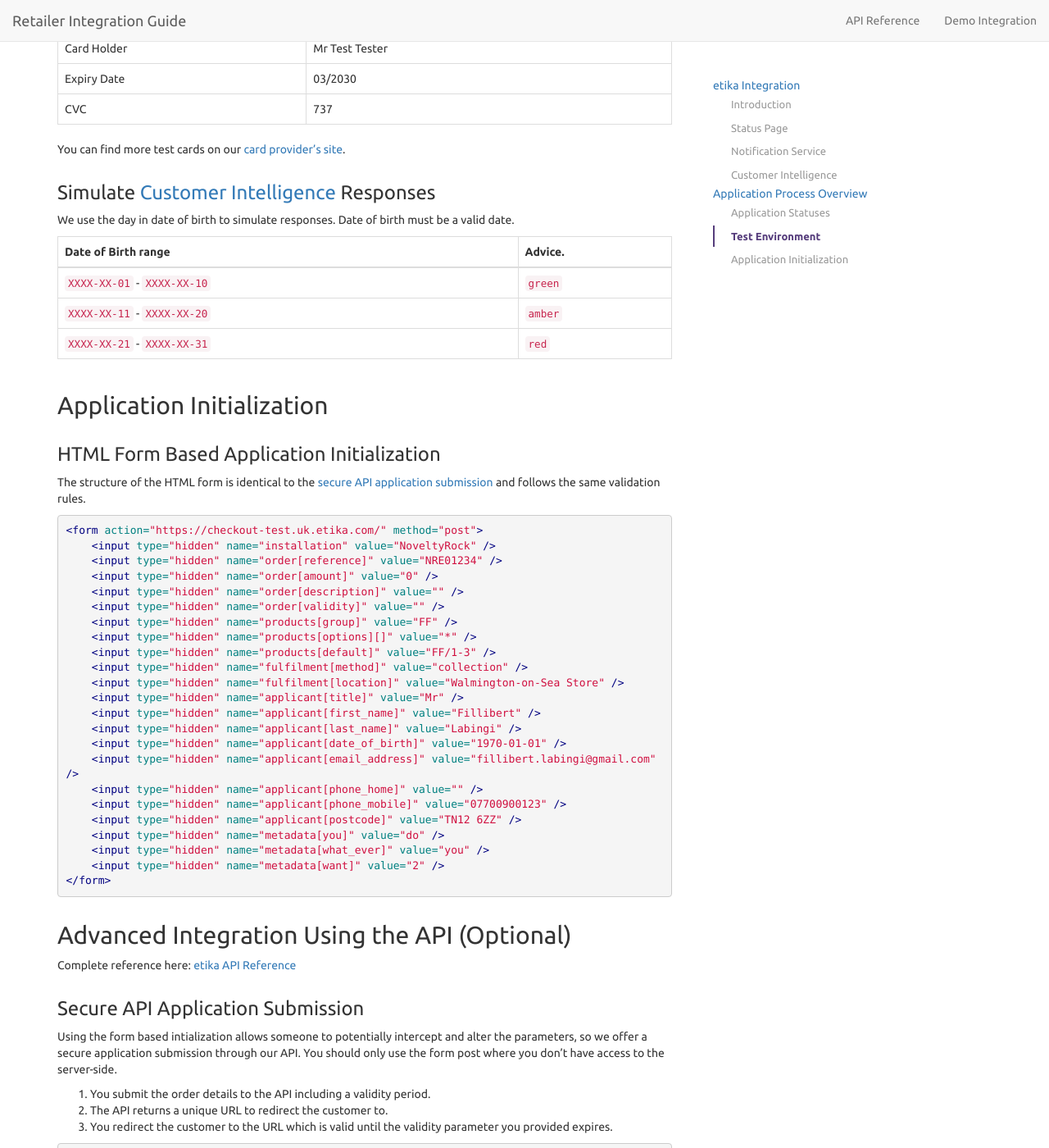
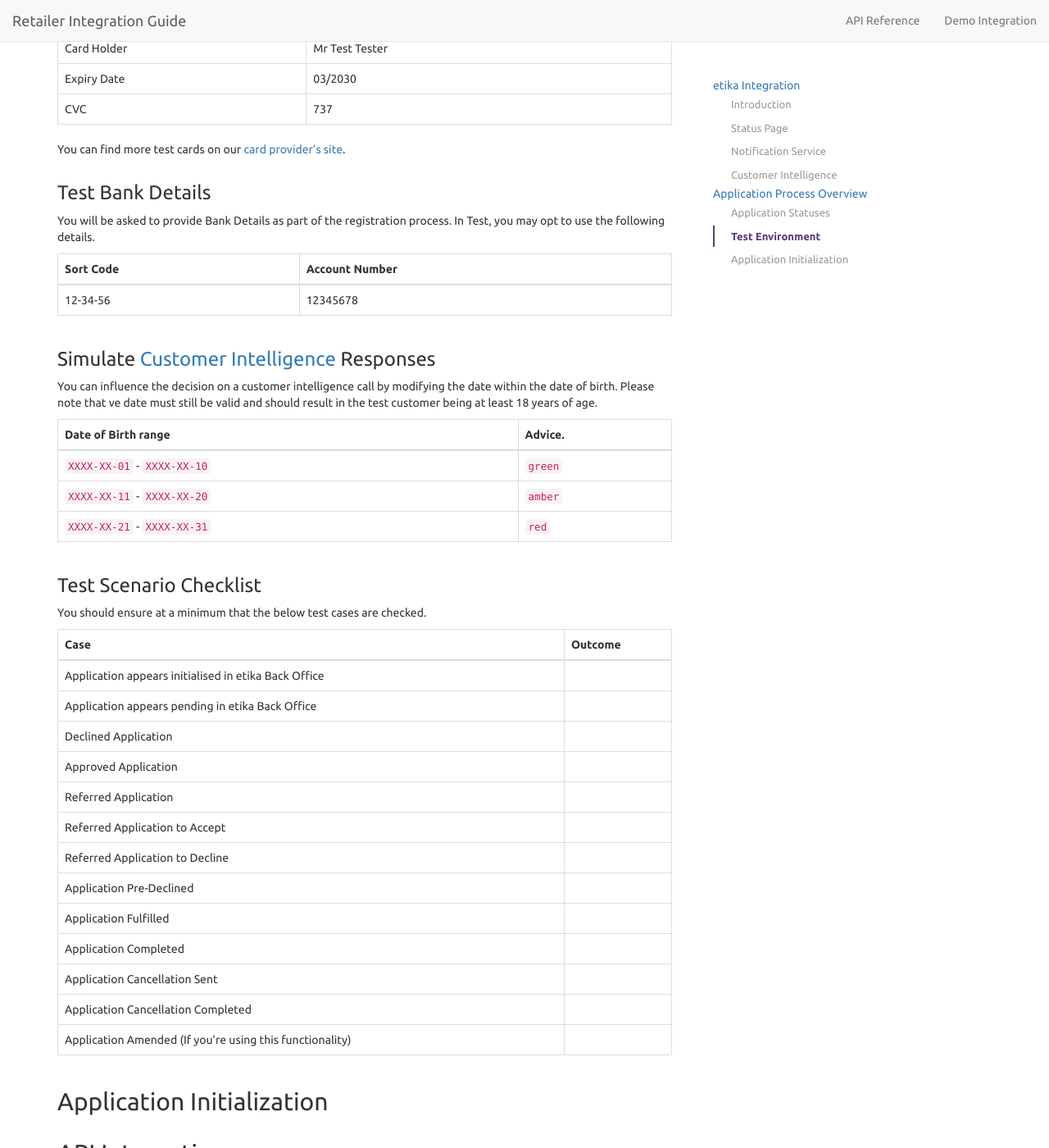
Before and after one commit to PayBreak/retailer-integration-guide, a Jekyll site: the page built from index.md, in a window 1280 px wide and 1400 px high, scrolled down 5782 px. Shown: the whole window at 82% size. Built offline with Jekyll 4.4.1, drawn with Linux system fonts in a browser that asks for light colours; nearby versions of some CDN libraries; our own code applies the rules of GitHub Pages for plain Markdown files; some of the changed text lies outside the part shown.

Commit message:
Update Index

````diff
--- a/index.md
+++ b/index.md
@@ -106,24 +106,9 @@ Alternatively, the same information is available using the [API](api/#products).
 
 ## Status Page
 
-As a part of our support we are providing live system [Status Page](https://status.uk.etika.com/). As a part of your integration maintenance process we are suggesting that your IT team should subscribe to updates.
+In order to promptly communicate any system degradation, incidents or maintenance, we publish all prudent information on our [Status Page](https://status.uk.etika.com/). We'd recommend that your Operational and IT teams subscribe to updates to keep informed.
 
-## {{ site.data.globals.merchant|capitalize }} Back Office
-
-### Account Setup
-
-The {{ site.data.globals.merchant|capitalize }} Back Office is a web based
-system that allows you to manage and configure your account.
-
-Prior to integration we will issue an email inviting you to create a test
-account that enables access to our test environment.
-
-Once integration is completed, we will issue you with a live account.
-
-Environment | {{ site.data.globals.merchant|capitalize }} Back Office Address
---- |---
-TEST | [https://merchants-test.uk.etika.com/](https://merchants-test.uk.etika.com/)
-LIVE | [https://merchants.uk.etika.com/](https://merchants.uk.etika.com/)
+## {{ site.data.globals.brandname }} Integration
 
 ### API Settings
 
@@ -172,6 +157,8 @@ http://test.com/return_handler/?application=123&status=abandoned
 ```
 
 {% include v4/notifications.md %}
+
+{% include v3/customer_intelligence.md %}
 
 # Application Process Overview
 
@@ -251,9 +238,17 @@ CVC | 737
 
 You can find more test cards on our [card provider's site](https://docs.adyen.com/support/integration#testcardnumbers).
 
+### Test Bank Details
+
+You will be asked to provide Bank Details as part of the registration process. In Test, you may opt to use the following details.
+
+Sort Code | Account Number
+--- | ---
+12-34-56  | 12345678
+
 ### Simulate [Customer Intelligence](api/#customer-intelligence) Responses
 
-We use the day in date of birth to simulate responses. Date of birth must be a valid date.
+You can influence the decision on a customer intelligence call by modifying the date within the date of birth. Please note that ve date must still be valid and should result in the test customer being at least 18 years of age.
 
 Date of Birth range | Advice.
 ---|---
@@ -261,50 +256,33 @@ Date of Birth range | Advice.
 `XXXX-XX-11` - `XXXX-XX-20` | `amber`
 `XXXX-XX-21` - `XXXX-XX-31` | `red`
 
+### Test Scenario Checklist
+
+You should ensure at a minimum that the below test cases are checked.
+
+Case | Outcome
+--- | ---
+Application appears initialised in etika Back Office |
+Application appears pending in etika Back Office |
+Declined Application |
+Approved Application |
+Referred Application |
+Referred Application to Accept |
+Referred Application to Decline |
+Application Pre-Declined |
+Application Fulfilled |
+Application Completed |
+Application Cancellation Sent |
+Application Cancellation Completed |
+Application Amended (If you're using this functionality) |
+
 ## Application Initialization
 
-### HTML Form Based Application Initialization
-
-The structure of the HTML form is identical to the [secure API application
-submission](#secure-api-application-submission) and follows the same validation
-rules.
-
-```html
-<form action="https://checkout-test.uk.etika.com/" method="post">
-    <input type="hidden" name="installation" value="NoveltyRock" />
-    <input type="hidden" name="order[reference]" value="NRE01234" />
-    <input type="hidden" name="order[amount]" value="0" />
-    <input type="hidden" name="order[description]" value="" />
-    <input type="hidden" name="order[validity]" value="" />
-    <input type="hidden" name="products[group]" value="FF" />
-    <input type="hidden" name="products[options][]" value="*" />
-    <input type="hidden" name="products[default]" value="FF/1-3" />
-    <input type="hidden" name="fulfilment[method]" value="collection" />
-    <input type="hidden" name="fulfilment[location]" value="Walmington-on-Sea Store" />
-    <input type="hidden" name="applicant[title]" value="Mr" />
-    <input type="hidden" name="applicant[first_name]" value="Fillibert" />
-    <input type="hidden" name="applicant[last_name]" value="Labingi" />
-    <input type="hidden" name="applicant[date_of_birth]" value="1970-01-01" />
-    <input type="hidden" name="applicant[email_address]" value="fillibert.labingi@gmail.com" />
-    <input type="hidden" name="applicant[phone_home]" value="" />
-    <input type="hidden" name="applicant[phone_mobile]" value="07700900123" />
-    <input type="hidden" name="applicant[postcode]" value="TN12 6ZZ" />
-    <input type="hidden" name="metadata[you]" value="do" />
-    <input type="hidden" name="metadata[what_ever]" value="you" />
-    <input type="hidden" name="metadata[want]" value="2" />
-</form>
-```
-
-## Advanced Integration Using the API (Optional)
+## API Integration
 
 Complete reference here: [{{ site.data.globals.brandname }} API Reference](api/)
 
 ### Secure API Application Submission
-
-Using the form based intialization allows someone to potentially intercept and
-alter the parameters, so we offer a secure application submission through our
-API. You should only use the form post where you don't have access to the
-server-side.
 
 1. You submit the order details to the API including a validity period.
 2. The API returns a unique URL to redirect the customer to.
````
